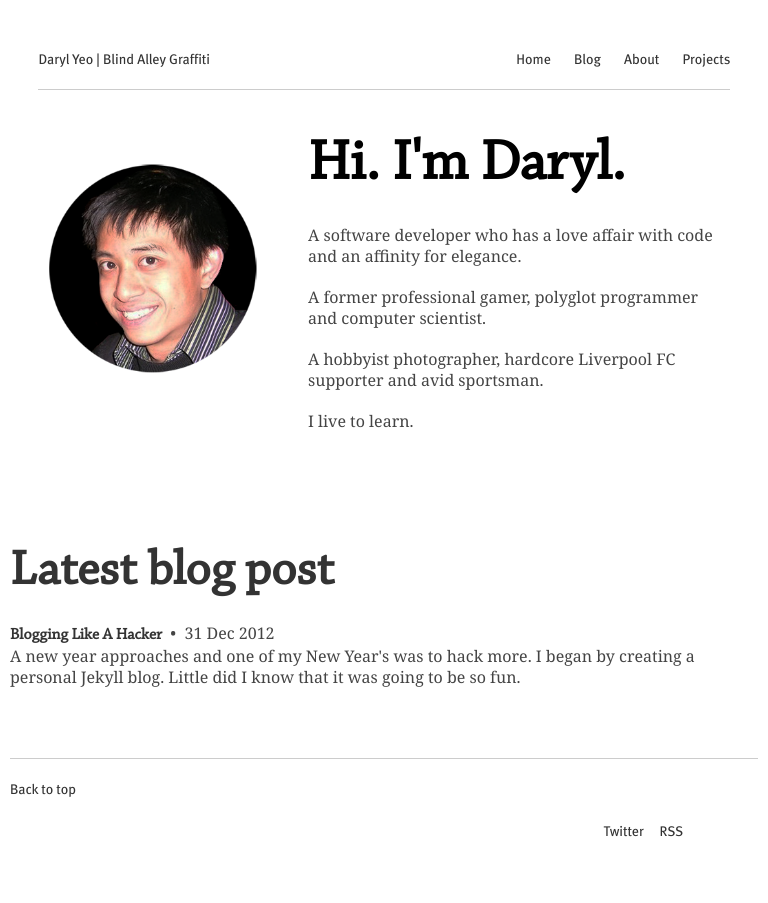
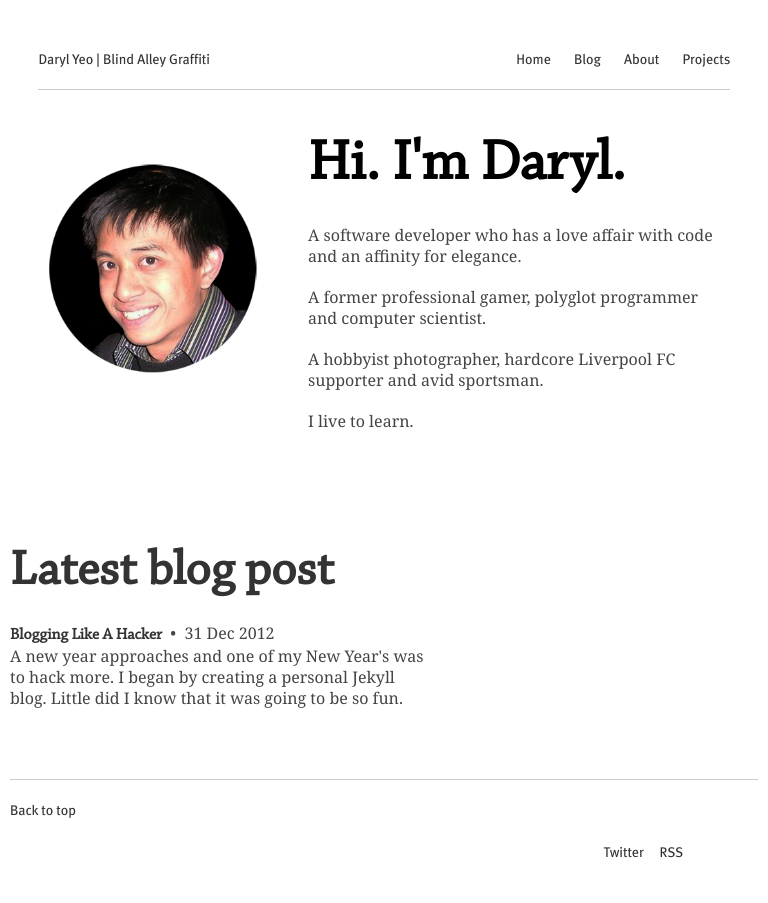
Before and after one commit to aacyun/jianxioy.github.com, a Jekyll site: the page built from index.html, in a window 768 px wide. Built offline with Jekyll 4.4.1, drawn with Linux system fonts in a browser that asks for light colours; Markdown is read by kramdown in place of the engine named in the settings.

Commit message:
Testing footer on mobile.

```diff
--- a/static/css/layout.css
+++ b/static/css/layout.css
@@ -153,19 +153,18 @@ a:hover {
 		#logo-primary,
 		#nav-primary,
 		#avatar,
-		#latest,
 		.footer,
 		.back-to-top,
 		.footer-nav,
-		.offsite-links
-		 {
+		.offsite-links {
 			width: 90%;
 		}
 		#home-avatar {
 			top: 60px;
 			left: 20px;
 		}
-		#home-content {
+		#home-content,
+		#latest {
 			width: 55%;
 		}
 		#nav-primary ul {
```
